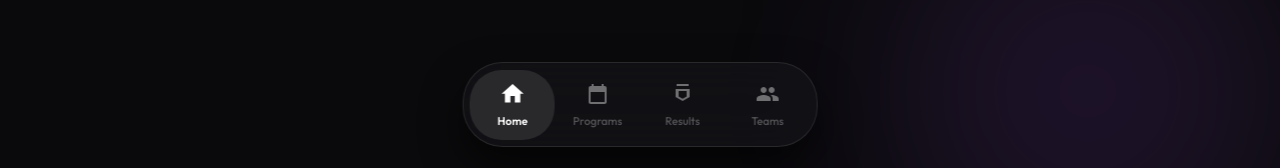
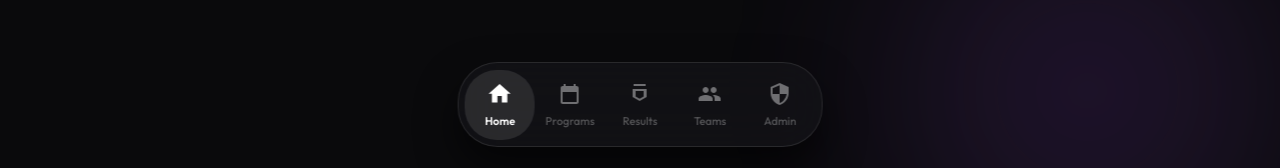
Before and after one commit to baheej996/Housing, a Next.js app: page / in a window 1280 px wide. Shown: the part 629-797 px from the top of the page. Built offline with nearby package versions, Linux system fonts and the light colour scheme; no server answers.

Commit message:
added admin tab to bottom nav

```diff
--- a/src/components/BottomNav.js
+++ b/src/components/BottomNav.js
@@ -27,6 +27,11 @@ export default function BottomNav() {
       name: 'Teams',
       path: '/teams',
       icon: <svg width="24" height="24" viewBox="0 0 24 24" fill="currentColor"><path d="M16 11c1.66 0 2.99-1.34 2.99-3S17.66 5 16 5s-3 1.34-3 3 1.34 3 3 3zm-8 0c1.66 0 2.99-1.34 2.99-3S9.66 5 8 5 5 6.34 5 8s1.34 3 3 3zm0 2c-2.33 0-7 1.17-7 3.5V19h14v-2.5c0-2.33-4.67-3.5-7-3.5zm8 0c-.29 0-.62.02-.97.05 1.16.84 1.97 1.97 1.97 3.45V19h6v-2.5c0-2.33-4.67-3.5-7-3.5z"/></svg>
+    },
+    {
+      name: 'Admin',
+      path: '/admin',
+      icon: <svg width="24" height="24" viewBox="0 0 24 24" fill="currentColor"><path d="M12 1L3 5v6c0 5.55 3.84 10.74 9 12 5.16-1.26 9-6.45 9-12V5l-9-4zm0 10.99h7c-.53 4.12-3.28 7.79-7 8.94V12H5V6.3l7-3.11v8.8z"/></svg>
     },
   ];
 
@@ -59,8 +64,8 @@ export default function BottomNav() {
         position: 'absolute',
         top: '0.4rem',
         bottom: '0.4rem',
-        left: `calc(0.4rem + ${activeIndex * 85}px)`,
-        width: '85px',
+        left: `calc(0.4rem + ${activeIndex * 70}px)`,
+        width: '70px',
         background: 'rgba(255,255,255,0.1)',
         borderRadius: '32px',
         transition: 'all 0.5s cubic-bezier(0.34, 1.56, 0.64, 1)',
@@ -76,7 +81,7 @@ export default function BottomNav() {
             flexDirection: 'column',
             alignItems: 'center',
             justifyContent: 'center',
-            width: '85px',
+            width: '70px',
             height: '70px',
             color: isActive ? 'white' : 'rgba(255,255,255,0.4)',
             transition: 'all 0.3s ease',
```
